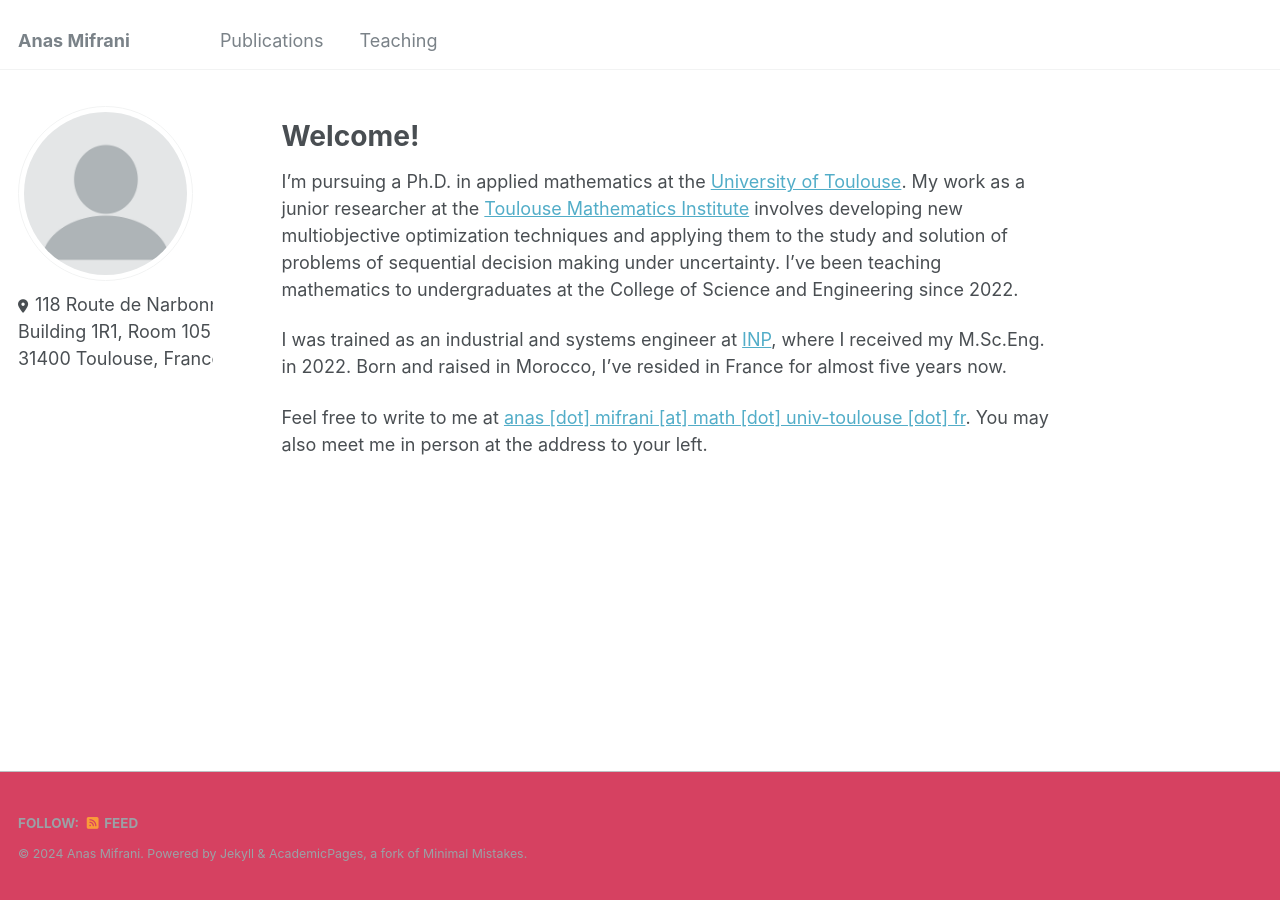
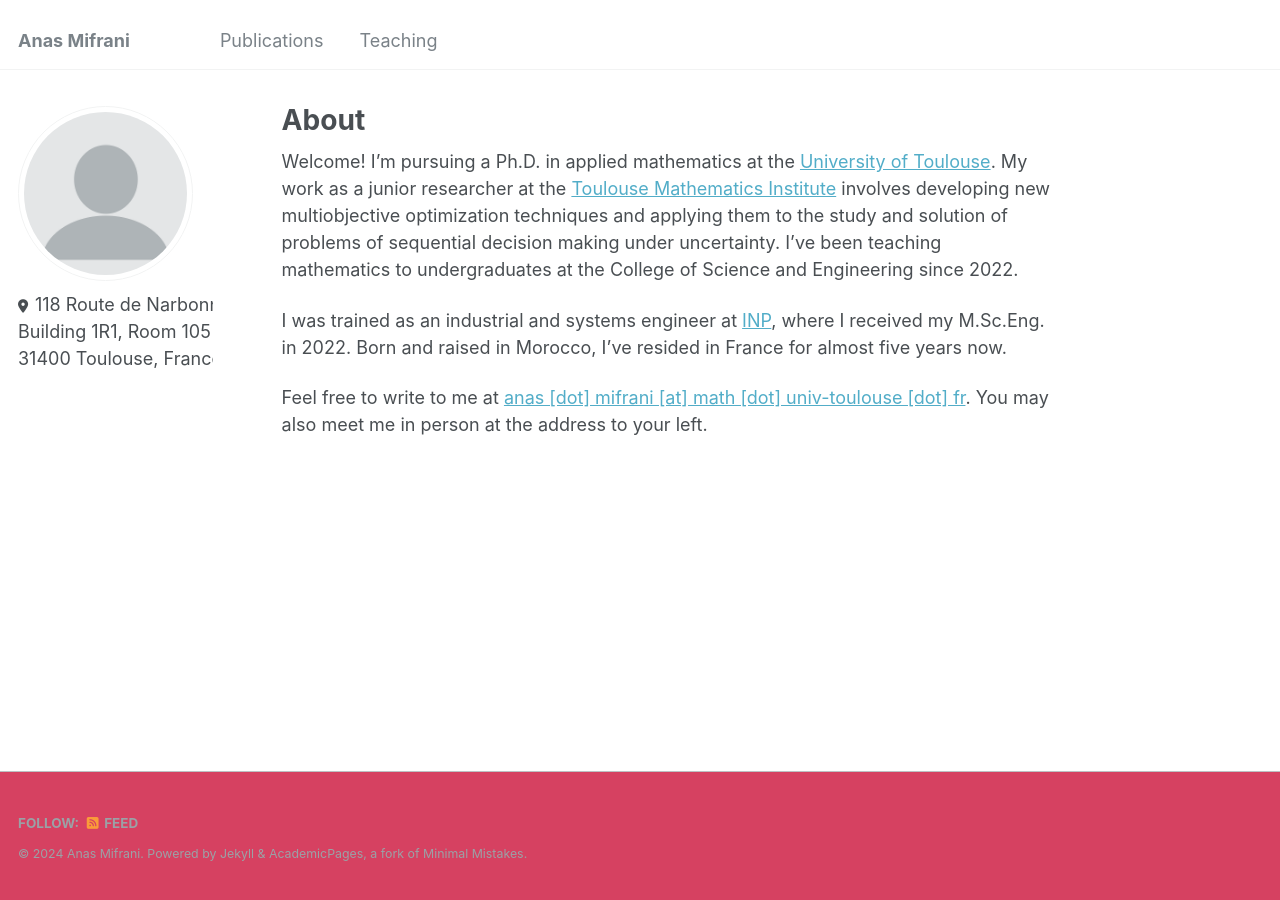
Before and after one commit to anmifrani/anmifrani.github.io, a Jekyll site: the page built from _pages/about.md, in a window 1280 px wide. Built offline with Jekyll 4.4.1, drawn with Linux system fonts in a browser that asks for light colours.

Commit message:
Update about.md

```diff
--- a/_pages/about.md
+++ b/_pages/about.md
@@ -1,14 +1,14 @@
 ---
 permalink: /
-title: ""
+title: "About"
 author_profile: true
 redirect_from:
   - /about/
   - /about.html
 ---
 
-# Welcome!
-I'm pursuing a Ph.D. in applied mathematics at the [University of Toulouse](https://en.univ-toulouse.fr/). My work as a junior researcher at the [Toulouse Mathematics Institute](https://math.univ-toulouse.fr/en/) involves developing new multiobjective optimization techniques and applying them to the study and solution of problems of sequential decision making under uncertainty. I've been teaching mathematics to undergraduates at the College of Science and Engineering since 2022.
+
+Welcome! I'm pursuing a Ph.D. in applied mathematics at the [University of Toulouse](https://en.univ-toulouse.fr/). My work as a junior researcher at the [Toulouse Mathematics Institute](https://math.univ-toulouse.fr/en/) involves developing new multiobjective optimization techniques and applying them to the study and solution of problems of sequential decision making under uncertainty. I've been teaching mathematics to undergraduates at the College of Science and Engineering since 2022.
 
 I was trained as an industrial and systems engineer at [INP](https://www.inp-toulouse.fr/en/index.html), where I received my M.Sc.Eng. in 2022. Born and raised in Morocco, I've resided in France for almost five years now.
 
```
